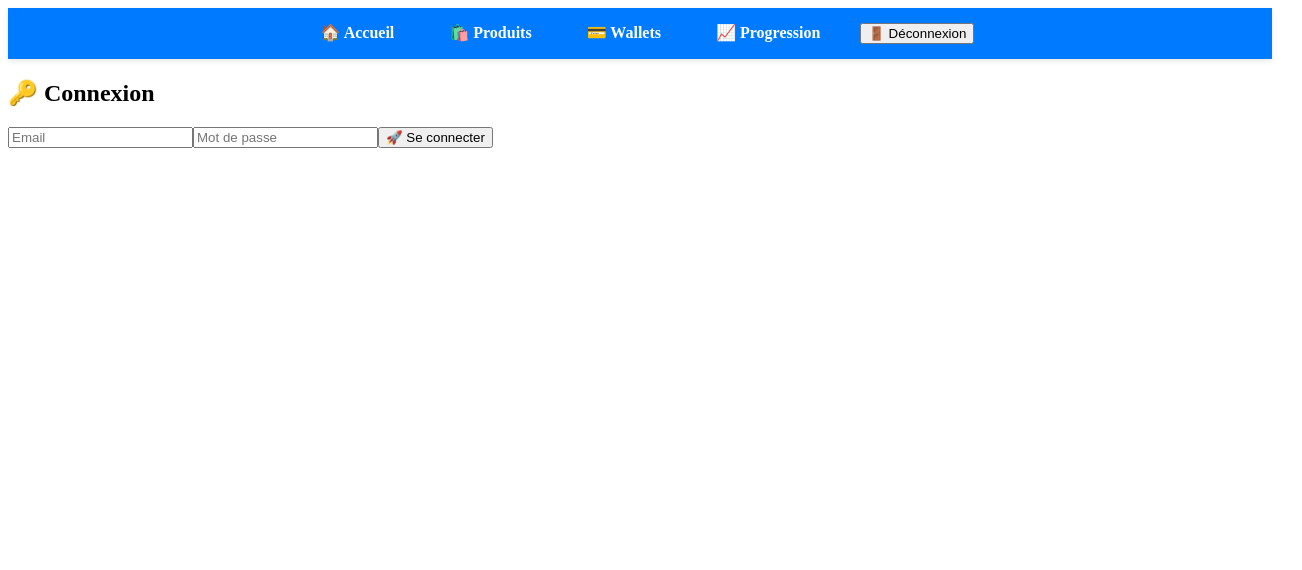
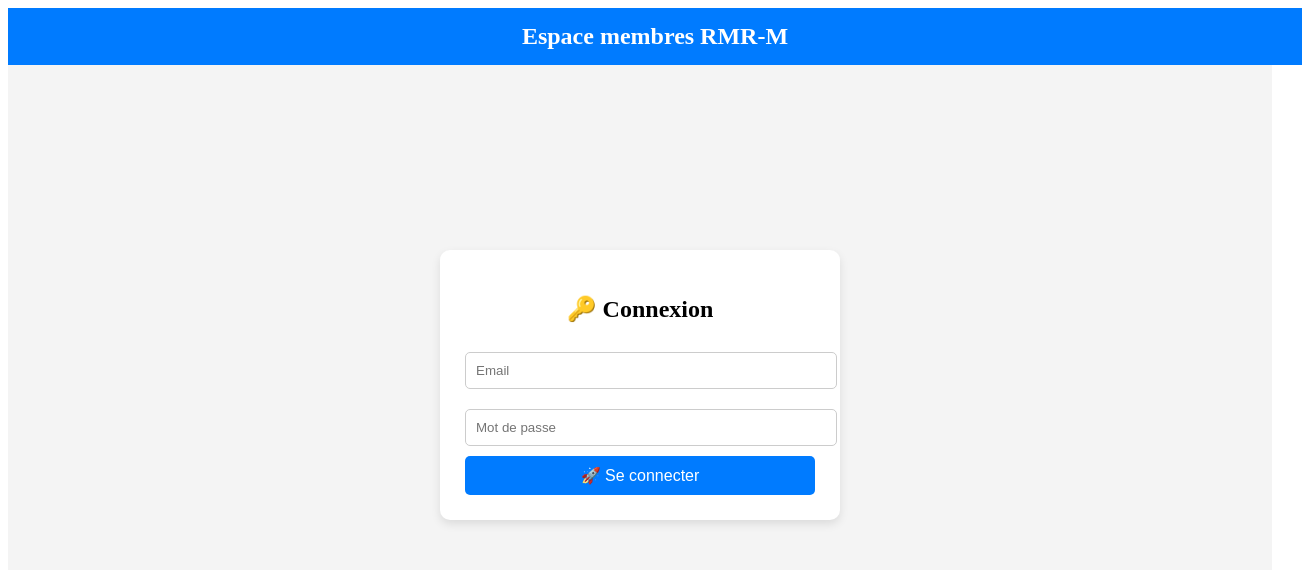
Before and after one commit to jhvcav/mlm-app, a React (Create React App) app in the folder frontend/: page /#/login in a window 1280 px wide. Shown: the top 570 px of the page, 1302 px wide, since content can reach past the window. Built offline with nearby package versions, Linux system fonts and the light colour scheme.

Commit message:
MAJ affichage page de connexion

```diff
--- a/frontend/src/App.js
+++ b/frontend/src/App.js
@@ -1,10 +1,9 @@
-import { HashRouter as Router, Route, Routes, Navigate } from "react-router-dom";
+import { HashRouter as Router, Route, Routes, Navigate, useLocation } from "react-router-dom";
 import Login from "./pages/Login";
 import SuperAdminDashboard from "./pages/SuperAdminDashboard";
 import AdminDashboard from "./pages/AdminDashboard";
 import MemberDashboard from "./pages/MemberDashboard";
 import Navbar from "./components/Navbar";
-import { Link } from "react-router-dom"; // 🔹 Ajouté pour la navigation interne
 
 // ✅ Middleware pour protéger les routes selon le rôle
 const PrivateRoute = ({ element, allowedRoles }) => {
@@ -18,13 +17,24 @@ const PrivateRoute = ({ element, allowedRoles }) => {
     return element;
 };
 
-const App = () => {
-    const user = JSON.parse(localStorage.getItem("user"));
+// ✅ Composant qui vérifie si on est sur la page de connexion
+const Layout = ({ children }) => {
+    const location = useLocation();
+    const isLoginPage = location.pathname === "/login";
 
     return (
+        <div className="app-container">
+            {!isLoginPage && <Navbar />}
+            {isLoginPage && <header className="login-header">Espace membres RMR-M</header>}
+            <div className="container">{children}</div>
+        </div>
+    );
+};
+
+const App = () => {
+    return (
         <Router>
-            <Navbar />
-            <div className="container">
+            <Layout>
                 <Routes>
                     {/* ✅ Page de connexion */}
                     <Route path="/login" element={<Login />} />
@@ -46,15 +56,7 @@ const App = () => {
                         element={<PrivateRoute element={<MemberDashboard />} allowedRoles={["member", "admin", "superadmin"]} />}
                     />
                 </Routes>
-
-                {/* ✅ Afficher les options Admin SEULEMENT si c'est un Admin connecté */}
-                {user && user.role === "admin" && (
-                    <div className="admin-panel">
-                        <Link to="/register-admin" className="btn-admin">⚙️ Inscription Admin</Link>
-                        <Link to="/members" className="btn-admin">📋 Gérer les membres</Link>
-                    </div>
-                )}
-            </div>
+            </Layout>
         </Router>
     );
 };
--- a/frontend/src/pages/Login.css
+++ b/frontend/src/pages/Login.css
@@ -1,145 +1,61 @@
-/* 📌 Styles globaux */
-body {
-    background-color: #f4f4f4;
-    display: flex;
-    justify-content: flex-start;  /* 🔥 Met tout en haut au lieu de centrer */
-    align-items: center;
-    height: 100vh;
-    margin: 0;
-    flex-direction: column;
-    padding-top: 10px;  /* 🔥 Ajoute un espace pour la navbar */
-}
-
-/* 📌 Barre d'entête de la page d'accueil */
-.header {
+/* ✅ Barre de titre pour la connexion */
+.login-header {
     width: 100%;
     background-color: #007bff;
     color: white;
     text-align: center;
     padding: 15px;
-    font-size: 20px;
-    font-weight: bold;
-    position: fixed;
-    top: 0;
-    left: 0;
-    right: 0;
-}
-
-/* 📌 Conteneur principal */
-.login-wrapper {
-    display: flex;
-    justify-content: center;
-    align-items: flex-start; /* Positionne plus haut */
-    width: 100%;
-    height: 100vh;
-    padding-top:250px; /* Décale la boîte pour ne pas être trop centrée */
-}
-
-/* 📌 Carte contenant le formulaire */
-.login-container {
-    width: 100%;
-    max-width: 350px;
-    padding: 25px;
-    background-color: #ffffff;
-    border-radius: 10px;
-    box-shadow: 0px 4px 10px rgba(0, 0, 0, 0.2);
-    text-align: center;
-    display: flex;
-    flex-direction: column;
-    align-items: center; /* Centre tout à l’intérieur */
-}
-
-/* 📌 Titre */
-.login-container h2 {
-    color: #333;
-    margin-bottom: 20px;
-    font-size: 24px;
+    font-size: 1.5em;
     font-weight: bold;
 }
 
-/* 📌 Formulaire */
-.login-form {
+/* ✅ Conteneur principal */
+.login-container {
     display: flex;
-    flex-direction: column;
-    gap: 15px;
-    width: 100%;
+    justify-content: center;
     align-items: center;
+    height: 80vh;
+    background-color: #f4f4f4;
 }
 
-/* 📌 Champs de saisie */
-.login-form input {
+/* ✅ Boîte de connexion */
+.login-box {
+    background: white;
+    padding: 25px;
+    border-radius: 10px;
+    box-shadow: 0px 4px 10px rgba(0, 0, 0, 0.1);
+    text-align: center;
+    width: 350px;
+}
+
+/* ✅ Style des champs */
+.login-box input {
     width: 100%;
-    padding: 12px;
-    font-size: 16px;
+    padding: 10px;
+    margin: 10px 0;
     border: 1px solid #ccc;
     border-radius: 5px;
-    outline: none;
-    transition: all 0.3s ease-in-out;
-    text-align: center;
 }
 
-.login-form input:focus {
-    border-color: #007bff;
-    box-shadow: 0 0 5px rgba(0, 123, 255, 0.5);
-}
-
-/* 📌 Bouton Se connecter */
-.login-button {
+/* ✅ Style du bouton */
+.login-box button {
     width: 100%;
-    padding: 12px;
-    font-size: 16px;
+    padding: 10px;
+    background-color: #007bff;
     color: white;
-    background-color: #007bff;
     border: none;
     border-radius: 5px;
     cursor: pointer;
-    transition: all 0.3s ease-in-out;
+    font-size: 1em;
+    transition: background 0.3s ease;
 }
 
-.login-button:hover {
+.login-box button:hover {
     background-color: #0056b3;
 }
 
-/* 📌 Bouton d'accès direct Admin */
-.admin-access-button {
-    width: 100%;
-    margin-top: 15px;
-    padding: 12px;
-    font-size: 14px;
-    color: white;
-    background-color: #ff5733;
-    border: none;
-    border-radius: 5px;
-    cursor: pointer;
-    transition: all 0.3s ease-in-out;
-}
-
-.admin-access-button:hover {
-    background-color: #c70039;
-}
-
-/* 📌 Message d'erreur */
+/* ✅ Style des erreurs */
 .error {
     color: red;
-    font-size: 14px;
-    margin-bottom: 10px;
+    font-size: 0.9em;
 }
-
-/* 📌 Responsive Design */
-@media screen and (max-width: 400px) {
-    .login-container {
-        width: 90%;
-    }
-}
-
-/* Barre de navigation - Titre */
-.header {
-    width: 100%;
-    background-color: #007bff;
-    color: white;
-    text-align: center;
-    padding: 15px 0;
-    font-size: 32px; /* 🔼 Augmente cette valeur pour agrandir la police */
-    font-weight: bold;
-    letter-spacing: 1px;
-}
--- a/frontend/src/pages/Login.js
+++ b/frontend/src/pages/Login.js
@@ -1,5 +1,6 @@
 import React, { useState } from 'react';
 import { useNavigate } from 'react-router-dom';
+import "./Login.css"; // ✅ Ajout du fichier CSS
 
 const Login = () => {
     const [email, setEmail] = useState('');
@@ -43,7 +44,8 @@ const Login = () => {
     };
 
     return (
-        <div>
+        <div className="login-container">
+            <div className="login-box">
                 <h2>🔑 Connexion</h2>
                 {error && <p className="error">{error}</p>}
                 <form onSubmit={(e) => e.preventDefault()}>
@@ -64,6 +66,7 @@ const Login = () => {
                     <button type="button" onClick={handleLogin}>🚀 Se connecter</button>
                 </form>
             </div>
+        </div>
     );
 };
 
```
Lines whose indentation alone changed are shown as unchanged.
